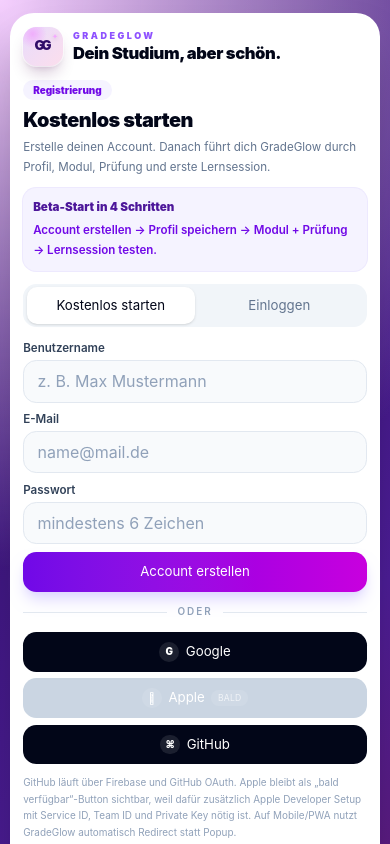
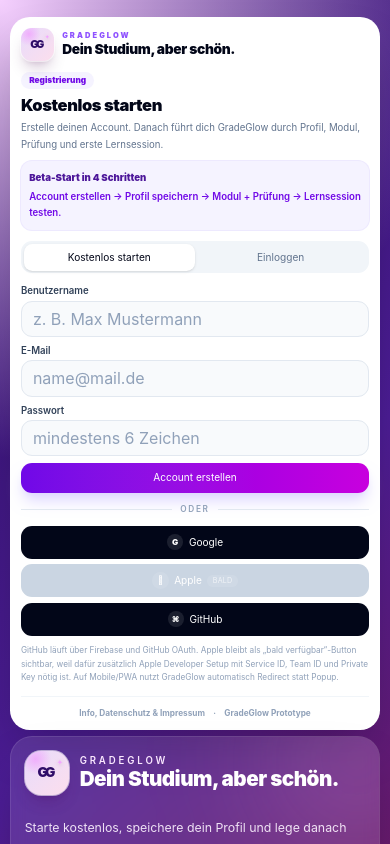
Before and after one commit to powl-ai/gradeglow, a Next.js app: page /diagnostics in a window 390 px wide. Shown: the top 844 px of the page. Built offline with nearby package versions, Linux system fonts and the light colour scheme; no server answers.

Commit message:
add aggressive mobile density mode

```diff
--- a/public/sw.js
+++ b/public/sw.js
@@ -1,4 +1,4 @@
-const CACHE_VERSION = "gradeglow-v27";
+const CACHE_VERSION = "gradeglow-v28";
 const STATIC_CACHE = `${CACHE_VERSION}-static`;
 const RUNTIME_CACHE = `${CACHE_VERSION}-runtime`;
 
--- a/src/app/globals.css
+++ b/src/app/globals.css
@@ -1537,3 +1537,318 @@ button,
     --tw-ring-color: color-mix(in srgb, var(--gg-border) 85%, white 15%) !important;
   }
 }
+
+/* Mobile density fix -------------------------------------------------------
+   The previous mobile passes made the app safer, but testers still saw the
+   PWA like a zoomed desktop page. This layer is intentionally aggressive and
+   sits last in the cascade: phones get their own compact density. */
+@media (max-width: 640px) {
+  html {
+    font-size: 11.75px !important;
+  }
+
+  body {
+    font-size: 0.92rem !important;
+    line-height: 1.28 !important;
+  }
+
+  main,
+  .gg-themed main,
+  main.gg-themed {
+    padding-left: max(env(safe-area-inset-left, 0px), 0.45rem) !important;
+    padding-right: max(env(safe-area-inset-right, 0px), 0.45rem) !important;
+  }
+
+  .gg-themed > div,
+  main > div[class*="mx-auto"] {
+    gap: 0.55rem !important;
+    padding-top: 0.55rem !important;
+    padding-bottom: 0.7rem !important;
+    padding-left: 0.45rem !important;
+    padding-right: 0.45rem !important;
+  }
+
+  .gg-themed .text-6xl,
+  .gg-themed .text-5xl,
+  .gg-themed [class*="text-[4"],
+  .gg-themed [class*="text-[3"] {
+    font-size: 1.55rem !important;
+    line-height: 1.02 !important;
+    letter-spacing: -0.045em !important;
+  }
+
+  .gg-themed .text-4xl,
+  .gg-themed [class*="text-[2"] {
+    font-size: 1.35rem !important;
+    line-height: 1.05 !important;
+    letter-spacing: -0.035em !important;
+  }
+
+  .gg-themed .text-3xl {
+    font-size: 1.22rem !important;
+    line-height: 1.08 !important;
+    letter-spacing: -0.03em !important;
+  }
+
+  .gg-themed .text-2xl,
+  .gg-themed .text-xl {
+    font-size: 1.05rem !important;
+    line-height: 1.12 !important;
+    letter-spacing: -0.025em !important;
+  }
+
+  .gg-themed .text-lg,
+  .gg-themed .text-base {
+    font-size: 0.9rem !important;
+    line-height: 1.25 !important;
+  }
+
+  .gg-themed .text-sm,
+  .gg-themed p,
+  .gg-themed label,
+  .gg-themed summary,
+  .gg-themed li {
+    font-size: 0.78rem !important;
+    line-height: 1.26 !important;
+  }
+
+  .gg-themed .text-xs,
+  .gg-themed small,
+  .gg-themed [class*="text-[0"] {
+    font-size: 0.66rem !important;
+    line-height: 1.18 !important;
+  }
+
+  .gg-themed .leading-7,
+  .gg-themed .leading-6,
+  .gg-themed .leading-5 {
+    line-height: 1.28 !important;
+  }
+
+  .gg-themed .p-12,
+  .gg-themed .p-10,
+  .gg-themed .p-9,
+  .gg-themed .p-8,
+  .gg-themed .p-7,
+  .gg-themed .p-6,
+  .gg-themed .p-5,
+  .gg-themed .p-4 {
+    padding: 0.62rem !important;
+  }
+
+  .gg-themed .px-8,
+  .gg-themed .px-7,
+  .gg-themed .px-6,
+  .gg-themed .px-5,
+  .gg-themed .px-4,
+  .gg-themed .px-3 {
+    padding-left: 0.58rem !important;
+    padding-right: 0.58rem !important;
+  }
+
+  .gg-themed .py-10,
+  .gg-themed .py-8,
+  .gg-themed .py-6,
+  .gg-themed .py-5,
+  .gg-themed .py-4,
+  .gg-themed .py-3,
+  .gg-themed .py-2 {
+    padding-top: 0.45rem !important;
+    padding-bottom: 0.45rem !important;
+  }
+
+  .gg-themed .mt-8,
+  .gg-themed .mt-7,
+  .gg-themed .mt-6,
+  .gg-themed .mt-5,
+  .gg-themed .mt-4,
+  .gg-themed .mt-3 {
+    margin-top: 0.52rem !important;
+  }
+
+  .gg-themed .mb-8,
+  .gg-themed .mb-7,
+  .gg-themed .mb-6,
+  .gg-themed .mb-5,
+  .gg-themed .mb-4,
+  .gg-themed .mb-3 {
+    margin-bottom: 0.52rem !important;
+  }
+
+  .gg-themed .gap-10,
+  .gg-themed .gap-8,
+  .gg-themed .gap-7,
+  .gg-themed .gap-6,
+  .gg-themed .gap-5,
+  .gg-themed .gap-4,
+  .gg-themed .gap-3 {
+    gap: 0.52rem !important;
+  }
+
+  .gg-themed .space-y-8 > :not([hidden]) ~ :not([hidden]),
+  .gg-themed .space-y-7 > :not([hidden]) ~ :not([hidden]),
+  .gg-themed .space-y-6 > :not([hidden]) ~ :not([hidden]),
+  .gg-themed .space-y-5 > :not([hidden]) ~ :not([hidden]),
+  .gg-themed .space-y-4 > :not([hidden]) ~ :not([hidden]),
+  .gg-themed .space-y-3 > :not([hidden]) ~ :not([hidden]) {
+    margin-top: 0.55rem !important;
+  }
+
+  .gg-themed .rounded-\[3rem\],
+  .gg-themed .rounded-\[2\.5rem\],
+  .gg-themed .rounded-\[2rem\],
+  .gg-themed .rounded-3xl,
+  .gg-themed .rounded-2xl {
+    border-radius: 0.78rem !important;
+  }
+
+  .gg-themed .rounded-xl,
+  .gg-themed .rounded-\[1\.5rem\],
+  .gg-themed .rounded-\[1\.75rem\],
+  .gg-themed .rounded-\[1\.8rem\] {
+    border-radius: 0.65rem !important;
+  }
+
+  .gg-themed .field-input,
+  .gg-themed .planner-detail-input,
+  .gg-themed input:not([type="checkbox"]):not([type="radio"]):not([type="range"]):not([type="file"]),
+  .gg-themed select,
+  .gg-themed textarea {
+    min-height: 1.88rem !important;
+    padding: 0.34rem 0.48rem !important;
+    border-radius: 0.55rem !important;
+    font-size: 12.5px !important;
+    line-height: 1.15 !important;
+  }
+
+  .gg-themed textarea,
+  .gg-themed .min-h-44,
+  .gg-themed .min-h-40,
+  .gg-themed .min-h-36,
+  .gg-themed .min-h-28,
+  .gg-themed .min-h-24,
+  .gg-themed .min-h-20 {
+    min-height: 3.2rem !important;
+  }
+
+  .gg-themed button,
+  .gg-themed a[role="button"],
+  .gg-themed .soft-button,
+  .gg-themed .filter-pill {
+    min-height: 1.85rem !important;
+    padding: 0.34rem 0.52rem !important;
+    border-radius: 0.62rem !important;
+    font-size: 0.72rem !important;
+    line-height: 1.12 !important;
+  }
+
+  .gg-themed .h-16.w-16,
+  .gg-themed .h-14.w-14,
+  .gg-themed .h-12.w-12 {
+    height: 2rem !important;
+    width: 2rem !important;
+    border-radius: 0.62rem !important;
+  }
+
+  .gg-themed .h-11.w-11,
+  .gg-themed .h-10.w-10,
+  .gg-themed .h-9.w-9 {
+    height: 1.75rem !important;
+    width: 1.75rem !important;
+    border-radius: 0.55rem !important;
+  }
+
+  .gg-themed .h-8.w-8,
+  .gg-themed .h-7.w-7,
+  .gg-themed .h-6.w-6,
+  .gg-themed .h-5.w-5 {
+    height: 1.25rem !important;
+    width: 1.25rem !important;
+  }
+
+  .gg-themed .h-4,
+  .gg-themed .h-3,
+  .gg-themed .h-2 {
+    min-height: 0 !important;
+  }
+
+  .gg-themed .shadow-2xl,
+  .gg-themed .shadow-xl {
+    box-shadow: 0 10px 24px rgba(15, 23, 42, 0.10) !important;
+  }
+
+  .gg-themed .backdrop-blur,
+  .gg-themed .backdrop-blur-xl {
+    backdrop-filter: blur(10px) !important;
+  }
+
+  .gg-themed nav[aria-label="GradeGlow Schnellnavigation"] {
+    top: auto !important;
+    right: 0.45rem !important;
+    bottom: max(env(safe-area-inset-bottom, 0px), 0.45rem) !important;
+    left: 0.45rem !important;
+    display: grid !important;
+    grid-auto-flow: column !important;
+    grid-auto-columns: minmax(0, 1fr) !important;
+    max-width: none !important;
+    border-radius: 0.85rem !important;
+    padding: 0.28rem !important;
+  }
+
+  .gg-themed nav[aria-label="GradeGlow Schnellnavigation"] a,
+  .gg-themed nav[aria-label="GradeGlow Schnellnavigation"] button {
+    justify-content: center !important;
+    min-height: 1.85rem !important;
+    padding: 0.22rem 0.24rem !important;
+    border-radius: 0.62rem !important;
+    font-size: 0.6rem !important;
+    line-height: 1.05 !important;
+  }
+
+  .gg-themed nav[aria-label="GradeGlow Schnellnavigation"] svg,
+  .gg-themed nav[aria-label="GradeGlow Schnellnavigation"] img {
+    height: 0.95rem !important;
+    width: 0.95rem !important;
+  }
+
+  .gg-themed .fixed.bottom-4,
+  .gg-themed .fixed.bottom-5,
+  .gg-themed .fixed.bottom-6 {
+    bottom: max(env(safe-area-inset-bottom, 0px), 0.45rem) !important;
+  }
+
+  .gg-themed .max-h-\[88vh\],
+  .gg-themed .max-h-\[calc\(100vh-1\.5rem\)\],
+  .gg-themed .max-h-\[calc\(100svh-1\.5rem\)\] {
+    max-height: calc(100svh - 0.8rem) !important;
+  }
+}
+
+@media (max-width: 390px) {
+  html {
+    font-size: 11px !important;
+  }
+
+  .gg-themed .text-6xl,
+  .gg-themed .text-5xl,
+  .gg-themed .text-4xl,
+  .gg-themed [class*="text-[4"],
+  .gg-themed [class*="text-[3"],
+  .gg-themed [class*="text-[2"] {
+    font-size: 1.22rem !important;
+  }
+
+  .gg-themed .text-3xl,
+  .gg-themed .text-2xl,
+  .gg-themed .text-xl {
+    font-size: 0.98rem !important;
+  }
+
+  .gg-themed .field-input,
+  .gg-themed .planner-detail-input,
+  .gg-themed input:not([type="checkbox"]):not([type="radio"]):not([type="range"]):not([type="file"]),
+  .gg-themed select,
+  .gg-themed textarea {
+    font-size: 12px !important;
+  }
+}
--- a/src/lib/appVersion.ts
+++ b/src/lib/appVersion.ts
@@ -1,3 +1,3 @@
-export const GRADEGLOW_APP_VERSION = "beta-2026-07-02-mobile-social-notifications";
+export const GRADEGLOW_APP_VERSION = "beta-2026-07-02-mobile-density-fix";
 
 export const GRADEGLOW_SUPPORT_EMAIL = "gradeglow.support@icloud.com";
```
Also changed, not shown: 1 other file (tests, documents, lock files or other folders).
